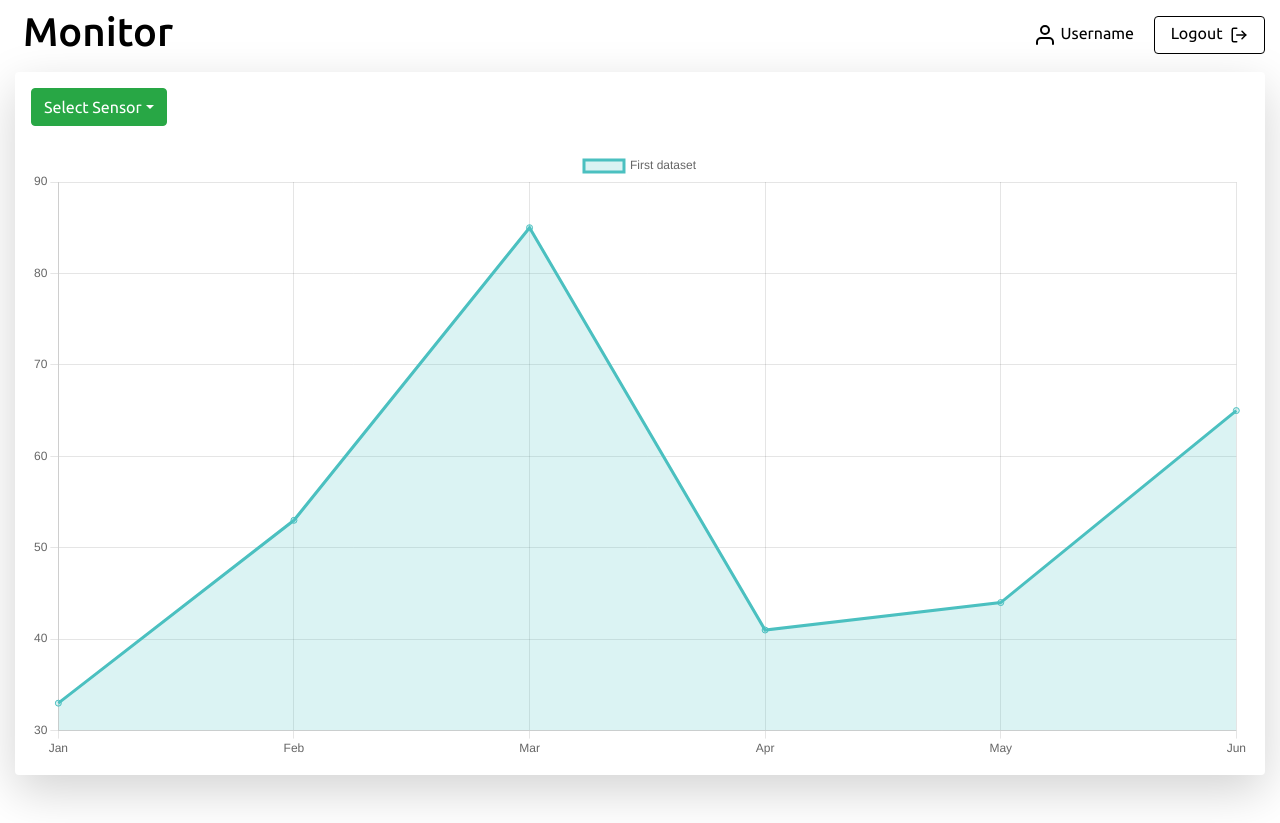
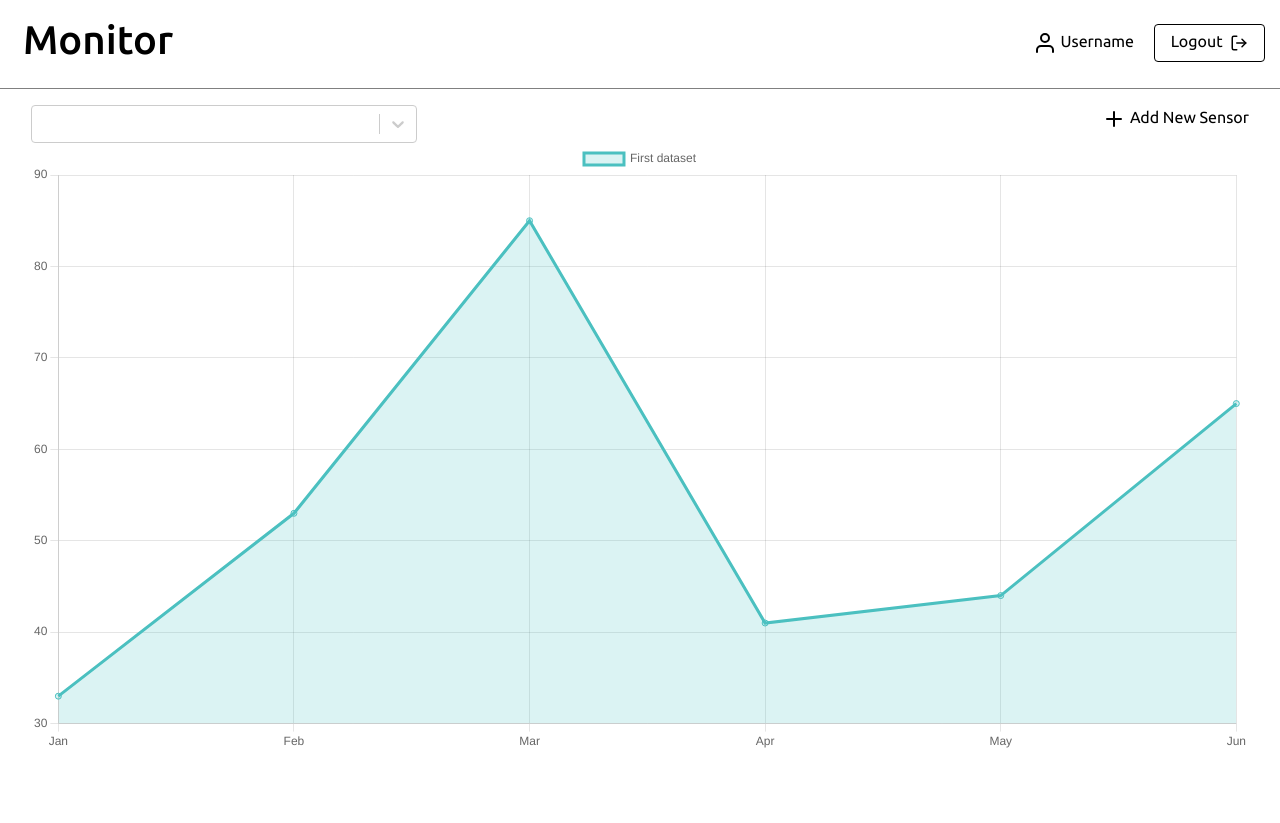
Before and after one commit to sriyabro/Monitor, a React (Create React App) app in the folder monitor-frontend/: page /chart in a window 1280 px wide. Built offline with nearby package versions, Linux system fonts and the light colour scheme.

Commit message:
react select installed sensor select dropdown added

```diff
--- a/monitor-frontend/package.json
+++ b/monitor-frontend/package.json
@@ -19,6 +19,7 @@
     "react-feather": "^2.0.9",
     "react-router-dom": "^5.2.0",
     "react-scripts": "4.0.3",
+    "react-select": "^4.3.1",
     "web-vitals": "^1.1.2"
   },
   "scripts": {
--- a/monitor-frontend/src/App.js
+++ b/monitor-frontend/src/App.js
@@ -14,11 +14,7 @@ function App() {
 
     <Container fluid={true}>
         <Router>
-            <Switch>
-                <Route path="/">
-                    <Header />
-                </Route>
-            </Switch>
+            <Header />
             <Switch>
                 <Route path="/chart">
                     <Chart />
--- a/monitor-frontend/src/assets/styles/partials/_header.scss
+++ b/monitor-frontend/src/assets/styles/partials/_header.scss
@@ -1,7 +1,11 @@
 .header {
   font-size: 1em;
+  border-bottom: 1px solid gray;
+  z-index: 10;
+
+
   .logout {
-    background-color: #fff;
+    background-color: transparent;
     color: #000;
     border: 1px solid #000;
   }
--- a/monitor-frontend/src/components/chart/Chart.js
+++ b/monitor-frontend/src/components/chart/Chart.js
@@ -1,7 +1,8 @@
-import React from 'react'
-import { Dropdown } from "react-bootstrap";
-
-import { Line } from "react-chartjs-2";
+import React, {useEffect, useState} from 'react'
+import Select from 'react-select';
+import {Line} from "react-chartjs-2";
+import {Col, Row} from "react-bootstrap";
+import {Plus} from 'react-feather';
 
 const data = {
     labels: ["Jan", "Feb", "Mar", "Apr", "May", "Jun"],
@@ -16,29 +17,59 @@ const data = {
     ]
 };
 
+const sensors = [
+    {
+        name: 'Temp'
+    },
+    {
+        name: 'Humidity'
+    },
+    {
+        name: 'Water Level'
+    }
+]
+
+
 function Chart() {
+      const [selectorOptions, setSelectorOptions] = useState(null);
+
+
+    useEffect(() => {
+        if (!sensors) {
+            return;
+        }
+        let options = [];
+        sensors.forEach((sensor) => {
+            options?.push({
+                label: sensor.name,
+                value: sensor.name
+            })
+        })
+        if (!options) return;
+        setSelectorOptions(options);
+    }, [sensors]);
 
     return (
+        <Row className="p-3 mb-5 bg-white rounded" >
+            <Col xs={4}>
+                <Select className="select-control" classNamePrefix="select-control"
+                    isSearchable
+                    isClearable
+                    placeholder={null}
+                    noOptionsMessage={() => ("No Matching Sensors Found, Please Create New Sensor")}
+                    options={!selectorOptions ? [] : selectorOptions}
+                    // onChange={handleSensorChange}
+                    // value={selectorOptions?.filter(option => option.label === sensors?.name)}
+                />
+            </Col>
+           <Col xs={8} className="text-right">
+               <Plus/><span className="p-0"> Add New Sensor</span>
+           </Col>
 
-        <div class="shadow-lg p-3 mb-5 bg-white rounded" >
-            <Dropdown>
-                <Dropdown.Toggle variant="success" id="dropdown-basic">
-                    Select Sensor
-                </Dropdown.Toggle>
-
-                <Dropdown.Menu>
-                    <Dropdown.Item href="#/action-1">Sensor 1</Dropdown.Item>
-                    <Dropdown.Item href="#/action-2">Sensor 2</Dropdown.Item>
-                    <Dropdown.Item href="#/action-3">Sensor 3</Dropdown.Item>
-                </Dropdown.Menu>
-            </Dropdown>
-            <br></br>
-
-            <div >
+            <Col xs={12} >
                 <Line data={data} />
-            </div>
-
-        </div>
+            </Col>
+        </Row>
     )
 }
 
--- a/monitor-frontend/src/components/header/Header.css
+++ /dev/null
@@ -1,13 +0,0 @@
-
-
-  /* Default height for small devices */
-  #intro-example {
-    height: 200px;
-  }
-
-  /* Height for devices larger than 992px */
-  @media (min-width: 992px) {
-    #intro-example {
-      height: 250px;
-    }
-  }
--- a/monitor-frontend/src/components/header/Header.js
+++ b/monitor-frontend/src/components/header/Header.js
@@ -1,12 +1,11 @@
 import React from 'react'
-import "./Header.css";
 import {Button, Col, Row} from "react-bootstrap";
 import {LogOut, User} from 'react-feather';
 
 
 function Header() {
     return (
-        <Row className="py-2 header">
+        <Row className="py-3 header">
             <Col xs={6} >
                 <h1 className="logo pl-2">Monitor</h1>
             </Col>
```
Also changed, not shown: monitor-frontend/src/constants/constants.js (added), 1 other file (tests, documents, lock files or other folders).
